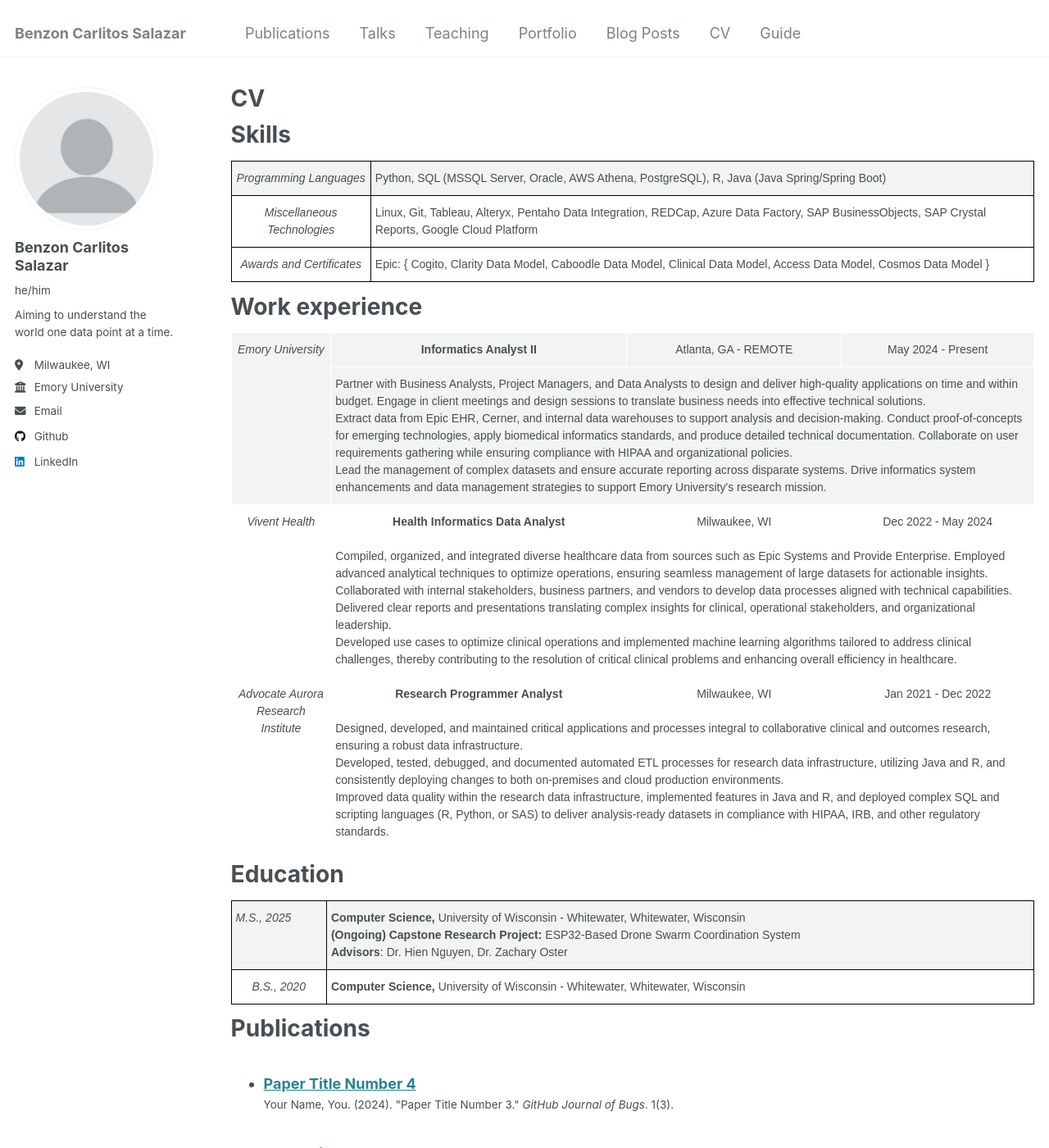
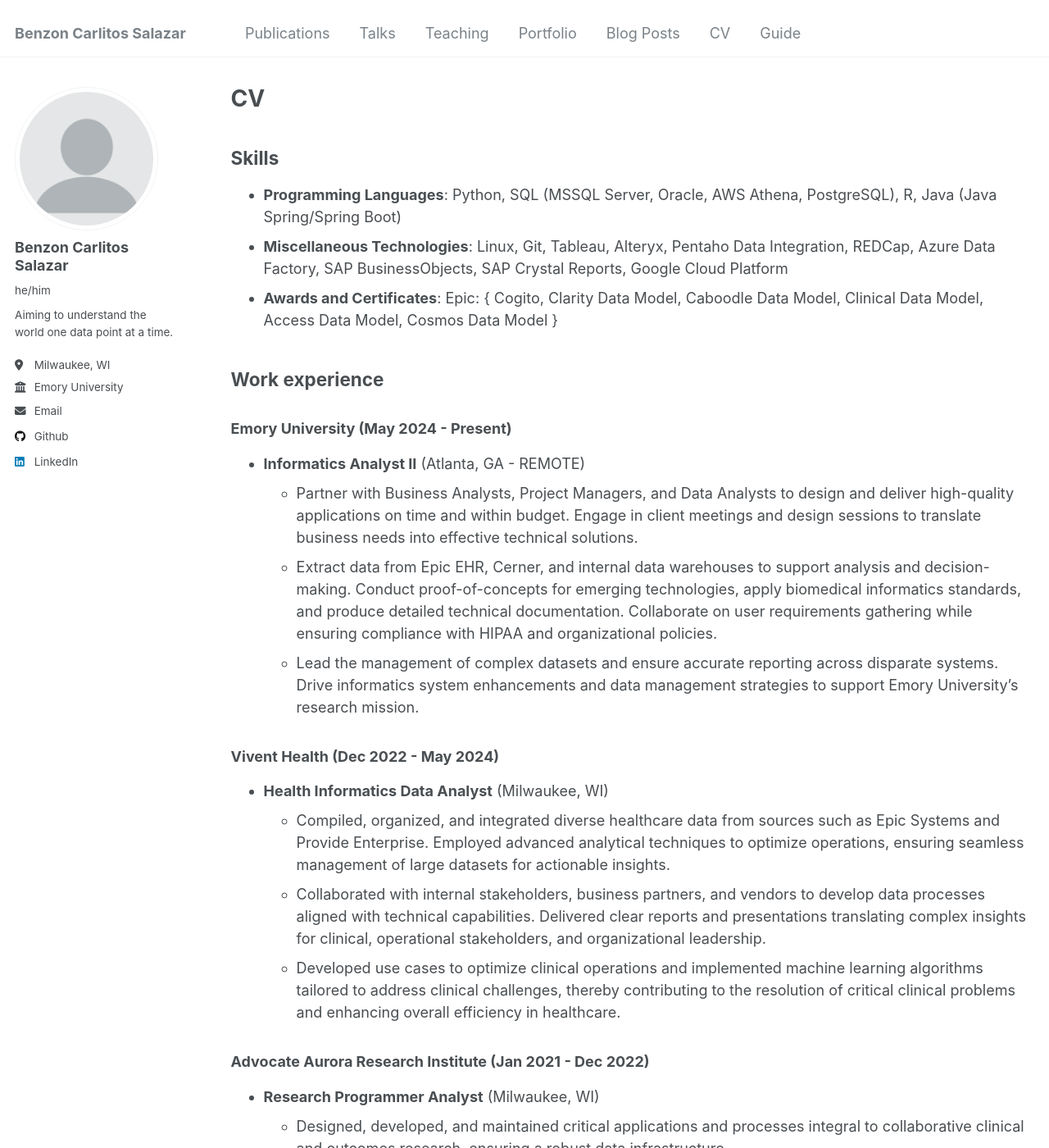
Before and after one commit to carrliitos/carrliitos.github.io, a Jekyll site: the page built from _pages/cv.md, in a window 1280 px wide and 1400 px high. Shown: the whole window at 82% size. Built offline with Jekyll 4.4.1, drawn with Linux system fonts in a browser that asks for light colours; some of the changed lines change nothing that is shown; some of the changed text lies outside the part shown.

Commit message:
updated CV

```diff
--- a/_pages/cv.md
+++ b/_pages/cv.md
@@ -9,121 +9,60 @@
 
 {% include base_path %}
 
-Skills
-======
+## Skills
 
-<style type="text/css">
-.tg  {border-collapse:collapse;border-spacing:0;}
-.tg td{border-color:black;border-style:solid;border-width:1px;font-family:Arial, sans-serif;font-size:14px;
-  overflow:hidden;padding:10px 5px;word-break:normal;}
-.tg th{border-color:black;border-style:solid;border-width:1px;font-family:Arial, sans-serif;font-size:14px;
-  font-weight:normal;overflow:hidden;padding:10px 5px;word-break:normal;}
-.tg .tg-5frq{font-style:italic;text-align:center;vertical-align:top}
-.tg .tg-0lax{text-align:left;vertical-align:top}
-</style>
-<table class="tg"><thead>
-  <tr>
-    <th class="tg-5frq"><span style="font-weight:400;font-style:italic;text-decoration:none">Programming Languages</span></th>
-    <th class="tg-0lax"><span style="font-weight:400;font-style:normal;text-decoration:none">Python, SQL (MSSQL Server, Oracle, AWS Athena, PostgreSQL), R, Java (Java Spring/Spring Boot)</span></th>
-  </tr></thead>
-<tbody>
-  <tr>
-    <td class="tg-5frq"><span style="font-weight:400;font-style:italic;text-decoration:none">Miscellaneous Technologies</span></td>
-    <td class="tg-0lax"><span style="font-weight:400;font-style:normal;text-decoration:none">Linux, Git, Tableau, Alteryx, Pentaho Data Integration, REDCap, Azure Data Factory, SAP BusinessObjects, SAP Crystal Reports, Google Cloud Platform</span></td>
-  </tr>
-  <tr>
-    <td class="tg-5frq">Awards and Certificates</td>
-    <td class="tg-0lax"><span style="font-weight:400;font-style:normal;text-decoration:none">Epic: { Cogito, Clarity Data Model, Caboodle Data Model, Clinical Data Model, Access Data Model, Cosmos Data Model }</span></td>
-  </tr>
-</tbody></table>
+* **Programming Languages**: Python, SQL (MSSQL Server, Oracle, AWS Athena, PostgreSQL), R, Java (Java Spring/Spring Boot)
+* **Miscellaneous Technologies**: Linux, Git, Tableau, Alteryx, Pentaho Data Integration, REDCap, Azure Data Factory, SAP BusinessObjects, SAP Crystal Reports, Google Cloud Platform
+* **Awards and Certificates**: Epic: { Cogito, Clarity Data Model, Caboodle Data Model, Clinical Data Model, Access Data Model, Cosmos Data Model }
 
-Work experience
-===============
+## Work experience
 
-<style type="text/css">
-.tg  {border-collapse:collapse;border-spacing:0;}
-.tg td{border-color:black;border-style:solid;border-width:1px;font-family:Arial, sans-serif;font-size:14px;
-  overflow:hidden;padding:10px 5px;word-break:normal;}
-.tg th{border-color:black;border-style:solid;border-width:1px;font-family:Arial, sans-serif;font-size:14px;
-  font-weight:normal;overflow:hidden;padding:10px 5px;word-break:normal;}
-.tg .tg-zv4m{border-color:#ffffff;text-align:left;vertical-align:top}
-.tg .tg-8jgo{border-color:#ffffff;text-align:center;vertical-align:top}
-.tg .tg-v0mg{border-color:#ffffff;text-align:center;vertical-align:middle}
-</style>
-<table class="tg"><thead>
-  <tr>
-    <th class="tg-8jgo" rowspan="2"><span style="font-weight:400;font-style:italic;text-decoration:none">Emory University</span></th>
-    <th class="tg-v0mg"><span style="font-weight:bold">Informatics Analyst II</span></th>
-    <th class="tg-8jgo">Atlanta, GA - REMOTE</th>
-    <th class="tg-8jgo"><span style="font-weight:400;font-style:normal;text-decoration:none">May 2024 - Present</span></th>
-  </tr>
-  <tr>
-    <th class="tg-zv4m" colspan="3"><span style="font-weight:400;font-style:normal;text-decoration:none">Partner with Business Analysts, Project Managers, and Data Analysts to design and deliver high-quality applications on time and within budget. Engage in client meetings and design sessions to translate business needs into effective technical solutions.</span><br><span style="font-weight:400;font-style:normal;text-decoration:none">Extract data from Epic EHR, Cerner, and internal data warehouses to support analysis and decision-making. Conduct proof-of-concepts for emerging technologies, apply biomedical informatics standards, and produce detailed technical documentation. Collaborate on user requirements gathering while ensuring compliance with HIPAA and organizational policies.</span><br><span style="font-weight:400;font-style:normal;text-decoration:none">Lead the management of complex datasets and ensure accurate reporting across disparate systems. Drive informatics system enhancements and data management strategies to support Emory University's research mission.</span></th>
-  </tr>
-</thead>
-<tbody>
-  <tr>
-    <td class="tg-8jgo" rowspan="2"><span style="font-weight:400;font-style:italic;text-decoration:none">Vivent Health</span></td>
-    <td class="tg-8jgo"><span style="font-weight:700;font-style:normal;text-decoration:none">Health Informatics Data Analyst</span></td>
-    <td class="tg-8jgo"><span style="font-weight:400;font-style:normal;text-decoration:none">Milwaukee, WI</span></td>
-    <td class="tg-8jgo"><span style="font-weight:400;font-style:normal;text-decoration:none">Dec 2022 - May 2024</span></td>
-  </tr>
-  <tr>
-    <td class="tg-zv4m" colspan="3"><span style="font-weight:400;font-style:normal;text-decoration:none">Compiled, organized, and integrated diverse healthcare data from sources such as Epic Systems and Provide Enterprise. Employed advanced analytical techniques to optimize operations, ensuring seamless management of large datasets for actionable insights.</span><br><span style="font-weight:400;font-style:normal;text-decoration:none">Collaborated with internal stakeholders, business partners, and vendors to develop data processes aligned with technical capabilities. Delivered clear reports and presentations translating complex insights for clinical, operational stakeholders, and organizational leadership.</span><br><span style="font-weight:400;font-style:normal;text-decoration:none">Developed use cases to optimize clinical operations and implemented machine learning algorithms tailored to address clinical challenges, thereby contributing to the resolution of critical clinical problems and enhancing overall efficiency in healthcare.</span></td>
-  </tr>
-  <tr>
-    <td class="tg-8jgo" rowspan="2"><span style="font-weight:400;font-style:italic;text-decoration:none">Advocate Aurora Research Institute</span></td>
-    <td class="tg-8jgo"><span style="font-weight:700;font-style:normal;text-decoration:none">Research Programmer Analyst</span></td>
-    <td class="tg-8jgo"><span style="font-weight:400;font-style:normal;text-decoration:none">Milwaukee, WI</span></td>
-    <td class="tg-8jgo"><span style="font-weight:400;font-style:normal;text-decoration:none">Jan 2021 - Dec 2022</span></td>
-  </tr>
-  <tr>
-    <td class="tg-zv4m" colspan="3"><span style="font-weight:400;font-style:normal;text-decoration:none">Designed, developed, and maintained critical applications and processes integral to collaborative clinical and outcomes research, ensuring a robust data infrastructure.</span><br><span style="font-weight:400;font-style:normal;text-decoration:none">Developed, tested, debugged, and documented automated ETL processes for research data infrastructure, utilizing Java and R, and consistently deploying changes to both on-premises and cloud production environments.</span><br><span style="font-weight:400;font-style:normal;text-decoration:none">Improved data quality within the research data infrastructure, implemented features in Java and R, and deployed complex SQL and scripting languages (R, Python, or SAS) to deliver analysis-ready datasets in compliance with HIPAA, IRB, and other regulatory standards.</span></td>
-  </tr>
-</tbody></table>
+### Emory University (May 2024 - Present)
+* **Informatics Analyst II** (Atlanta, GA - REMOTE)
+  * Partner with Business Analysts, Project Managers, and Data Analysts to design and deliver high-quality applications on time and within budget. Engage in client meetings and design sessions to translate business needs into effective technical solutions.
+  * Extract data from Epic EHR, Cerner, and internal data warehouses to support analysis and decision-making. Conduct proof-of-concepts for emerging technologies, apply biomedical informatics standards, and produce detailed technical documentation. Collaborate on user requirements gathering while ensuring compliance with HIPAA and organizational policies.
+  * Lead the management of complex datasets and ensure accurate reporting across disparate systems. Drive informatics system enhancements and data management strategies to support Emory University's research mission.
 
-Education
-=========
+### Vivent Health (Dec 2022 - May 2024)
+* **Health Informatics Data Analyst** (Milwaukee, WI)
+  * Compiled, organized, and integrated diverse healthcare data from sources such as Epic Systems and Provide Enterprise. Employed advanced analytical techniques to optimize operations, ensuring seamless management of large datasets for actionable insights.
+  * Collaborated with internal stakeholders, business partners, and vendors to develop data processes aligned with technical capabilities. Delivered clear reports and presentations translating complex insights for clinical, operational stakeholders, and organizational leadership.
+  * Developed use cases to optimize clinical operations and implemented machine learning algorithms tailored to address clinical challenges, thereby contributing to the resolution of critical clinical problems and enhancing overall efficiency in healthcare.
 
-<style type="text/css">
-.tg  {border-collapse:collapse;border-spacing:0;}
-.tg td{border-color:black;border-style:solid;border-width:1px;font-family:Arial, sans-serif;font-size:14px;
-  overflow:hidden;padding:10px 5px;word-break:normal;}
-.tg th{border-color:black;border-style:solid;border-width:1px;font-family:Arial, sans-serif;font-size:14px;
-  font-weight:normal;overflow:hidden;padding:10px 5px;word-break:normal;}
-.tg .tg-baqh{text-align:center;vertical-align:top}
-.tg .tg-0lax{text-align:left;vertical-align:top}
-</style>
-<table class="tg"><thead>
-  <tr>
-    <th class="tg-0lax"><span style="font-weight:400;font-style:italic;text-decoration:none">M.S., 2025</span></th>
-    <th class="tg-0lax"><span style="font-weight:700;font-style:normal;text-decoration:none">Computer Science, </span><span style="font-weight:400;font-style:normal;text-decoration:none">University of Wisconsin - Whitewater, Whitewater, Wisconsin</span><br><span style="font-weight:700;font-style:normal;text-decoration:none">(Ongoing) Capstone Research Project: </span><span style="font-weight:400;font-style:normal;text-decoration:none">ESP32-Based Drone Swarm Coordination System</span><br><span style="font-weight:700;font-style:normal;text-decoration:none">Advisors</span><span style="font-weight:400;font-style:normal;text-decoration:none">: Dr. Hien Nguyen, Dr. Zachary Oster</span></th>
-  </tr></thead>
-<tbody>
-  <tr>
-    <td class="tg-baqh"><span style="font-weight:400;font-style:italic;text-decoration:none">B.S., 2020</span></td>
-    <td class="tg-0lax"><span style="font-weight:700;font-style:normal;text-decoration:none">Computer Science, </span><span style="font-weight:400;font-style:normal;text-decoration:none">University of Wisconsin - Whitewater, Whitewater, Wisconsin</span></td>
-  </tr>
-</tbody></table>
+### Advocate Aurora Research Institute (Jan 2021 - Dec 2022)
+* **Research Programmer Analyst** (Milwaukee, WI)
+  * Designed, developed, and maintained critical applications and processes integral to collaborative clinical and outcomes research, ensuring a robust data infrastructure.
+  * Developed, tested, debugged, and documented automated ETL processes for research data infrastructure, utilizing Java and R, and consistently deploying changes to both on-premises and cloud production environments.
+  * Improved data quality within the research data infrastructure, implemented features in Java and R, and deployed complex SQL and scripting languages (R, Python, or SAS) to deliver analysis-ready datasets in compliance with HIPAA, IRB, and other regulatory standards.
 
-Publications
-======
+## Education
+
+### Master of Science in Computer Science, University of Wisconsin - Whitewater, Whitewater, Wisconsin
+* 2023 - 2025
+* (Ongoing) Capstone Research Project: ESP32-Based Drone Swarm Coordination System
+* Advisors: Dr. Hien Nguyen, Dr. Zachary Oster
+
+### Bachelor of Science in Computer Science, University of Wisconsin - Whitewater, Whitewater, Wisconsin
+* 2016 - 2020
+
+## Publications
+
   <ul>{% for post in site.publications reversed %}
     {% include archive-single-cv.html %}
   {% endfor %}</ul>
 
-Talks
-======
+## Talks
+
   <ul>{% for post in site.talks reversed %}
     {% include archive-single-talk-cv.html  %}
   {% endfor %}</ul>
 
-Teaching
-======
+## Teaching
+
   <ul>{% for post in site.teaching reversed %}
     {% include archive-single-cv.html %}
   {% endfor %}</ul>
 
-Service and leadership
-======
+## Service and leadership
+
 * Currently signed in to 43 different slack teams
```
